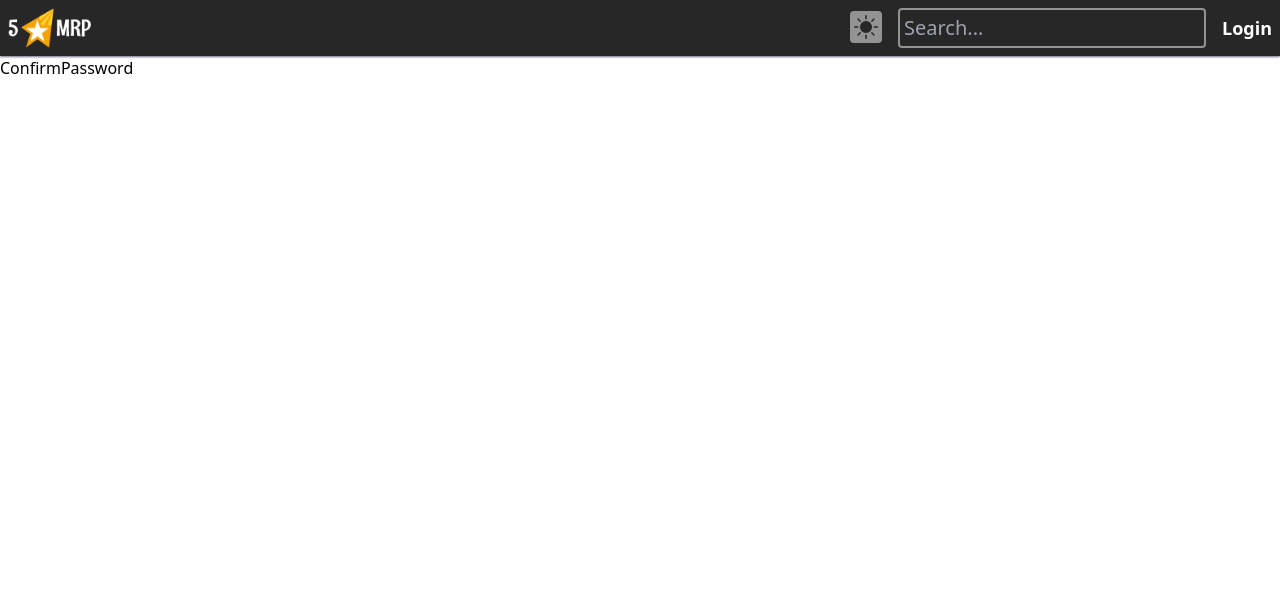
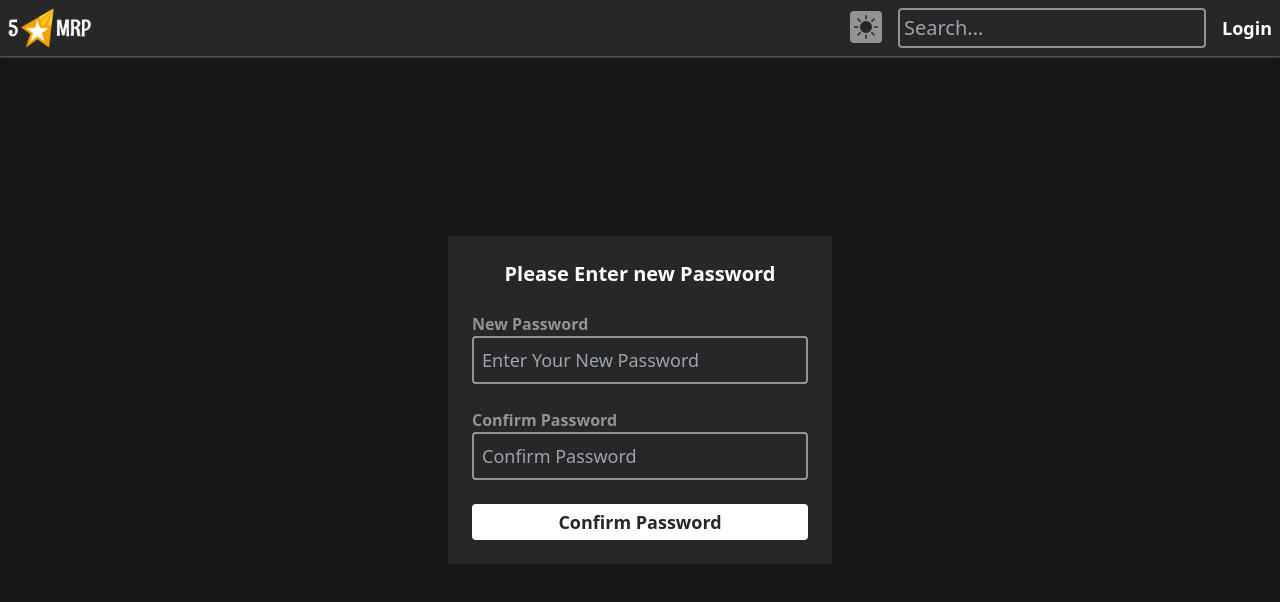
Before and after one commit to Awais512/ReviewApp, a React (Create React App) app: page /auth/confirm-password in a window 1280 px wide. Shown: the top 602 px of the page. Built offline with nearby package versions, Linux system fonts and the light colour scheme.

Commit message:
Confirm Password Form

```diff
--- a/src/components/Auth/ConfirmPassword.jsx
+++ b/src/components/Auth/ConfirmPassword.jsx
@@ -1,7 +1,32 @@
 import React from 'react';
+import { Title, Container, FormInput, Submit } from '../';
 
 const ConfirmPassword = () => {
-  return <div>ConfirmPassword</div>;
+  return (
+    <>
+      <div className='fixed inset-0 bg-primary -z-20 flex justify-center items-center'>
+        <Container>
+          <form className='bg-secondary rounded p-6 w-96 space-y-6'>
+            <Title>Please Enter new Password</Title>
+
+            <FormInput
+              label='New Password'
+              placeholder='Enter Your New Password'
+              name='password'
+              type='password'
+            />
+            <FormInput
+              label='Confirm Password'
+              placeholder='Confirm Password'
+              name='confirmPassword'
+              type='password'
+            />
+            <Submit value='Confirm Password' />
+          </form>
+        </Container>
+      </div>
+    </>
+  );
 };
 
 export default ConfirmPassword;
```
